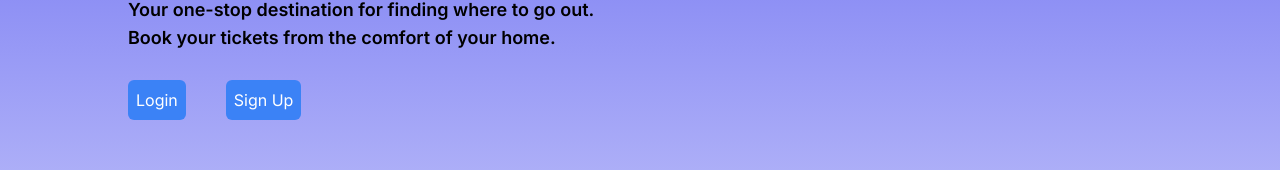
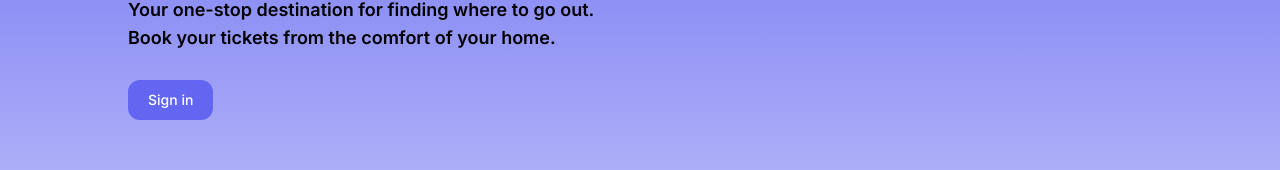
Before and after one commit to Abel-sol/sabi-web, a Next.js app: page / in a window 1280 px wide. Shown: the part 244-414 px from the top of the page. Built offline with nearby package versions, Linux system fonts and the light colour scheme; no server answers.

Commit message:
feat: added a signin with google option in landing page

```diff
--- a/src/components/LandingPage/LandingPage.tsx
+++ b/src/components/LandingPage/LandingPage.tsx
@@ -1,4 +1,6 @@
+import { signIn } from "next-auth/react";
 import Nav from "../NavBarComp/Nav";
+import { Button } from "../ui/button";
 
 const LandingPage = () => {
 
@@ -12,13 +14,12 @@ const LandingPage = () => {
           <p className="text-lg  font-semibold">Your one-stop destination for finding where to go out.<br />
             Book your tickets from the comfort of your home.</p>
           <div className="flex justify between gap-10 mt-5">
-
-            <button className="bg-blue-500 text-white p-2 rounded-md">
+            <Button onClick={() => signIn("google", { callbackUrl: "/" })} className="bg-indigo-500 text-white p-2 rounded-xl hover:opacity-75 hover:bg-indigo-500 px-5 duration-75" >
+              Sign in
+            </Button>
+            {/* <Button onClick={() => signIn(undefined)} className="bg-indigo-500 text-white p-2 rounded-xl hover:opacity-75 hover:bg-indigo-500 px-5 duration-75" >
               Login
-            </button>
-            <button className="bg-blue-500 text-white p-2 rounded-md">
-              Sign Up
-            </button>
+            </Button> */}
           </div>
         </div>
       </div>
```
